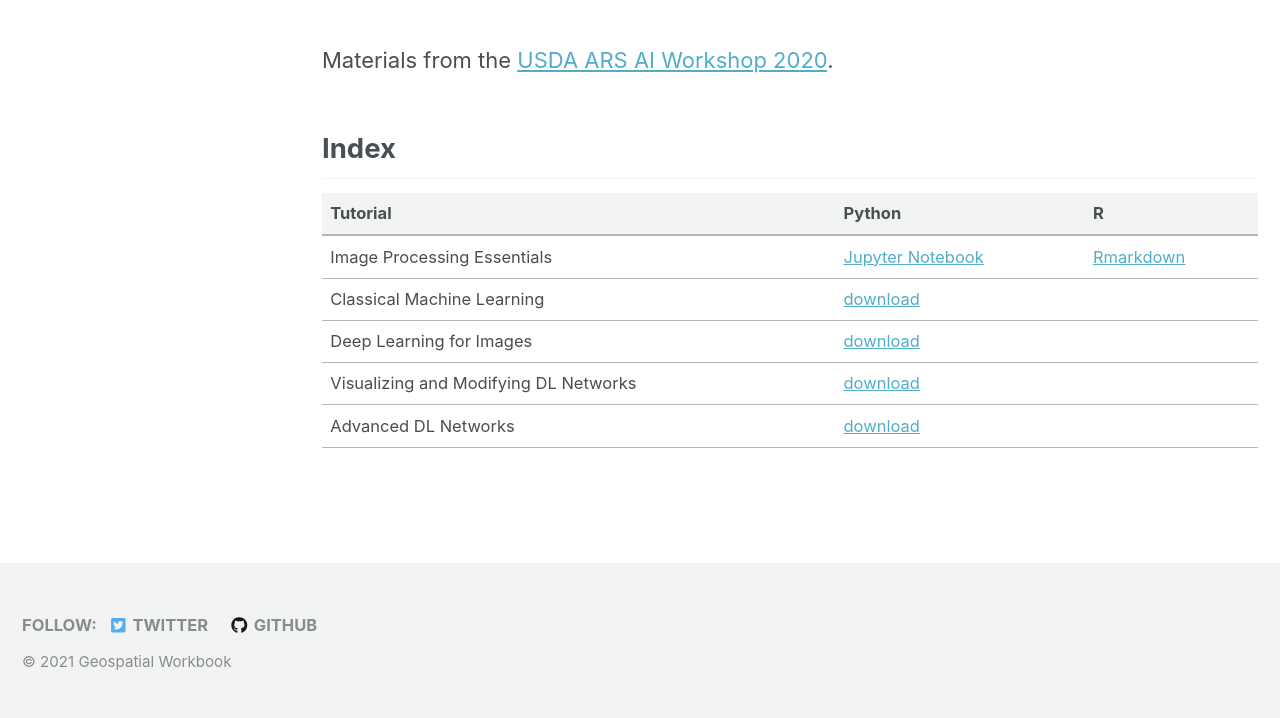
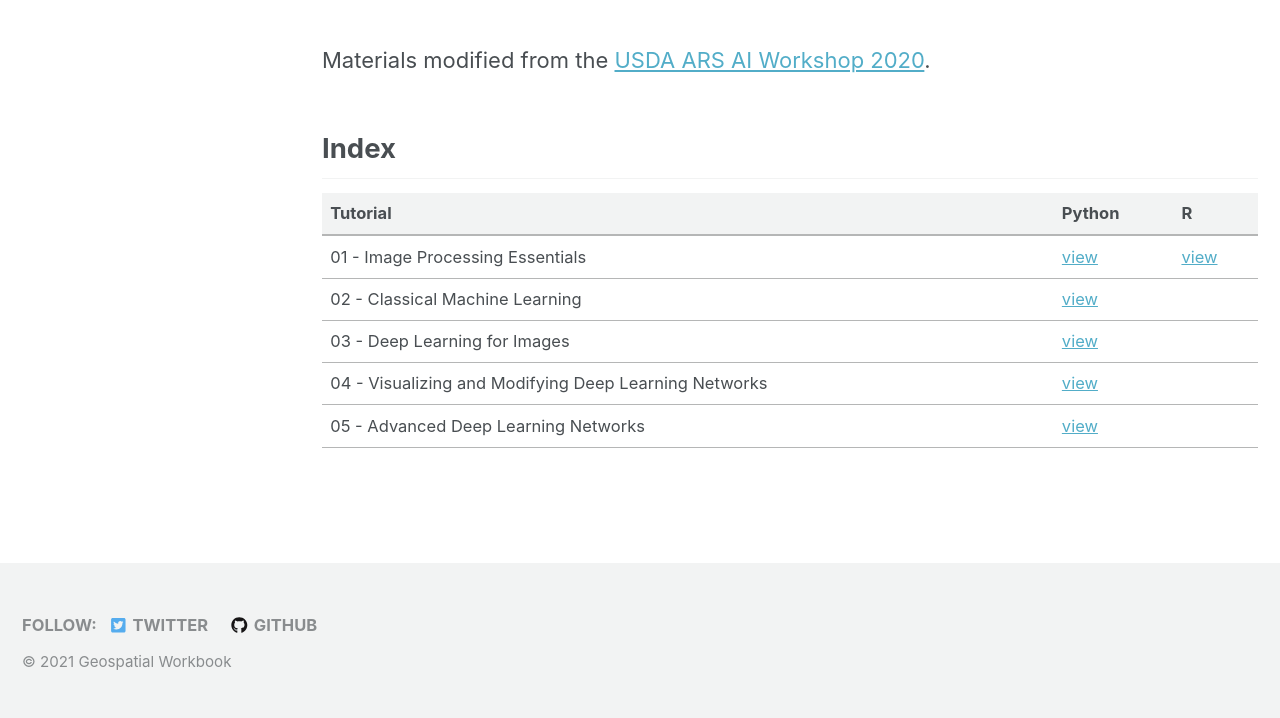
Before and after one commit to ISUgenomics/geospatialworkbook, a Jekyll site: the page built from Workshops/ImageMLWorkshop.md, in a window 1280 px wide. Shown: the part 313-1031 px from the top of the page. Built offline with Jekyll 4.4.1, drawn with Linux system fonts in a browser that asks for light colours; cached includes are drawn as plain includes; nearby versions of some CDN libraries; comment, search, counter and statistics services are not loaded.

Commit message:
fix links

```diff
--- a/Workshops/ImageMLWorkshop.md
+++ b/Workshops/ImageMLWorkshop.md
@@ -6,22 +6,20 @@
   overlay_image: /assets/images/joshua-sortino-LqKhnDzSF-8-unsplash.jpg
 ---
 
-Materials from the [USDA ARS AI Workshop 2020](https://kerriegeil.github.io/NMSU-USDA-ARS-AI-Workshops/).
+Materials modified from the [USDA ARS AI Workshop 2020](https://kerriegeil.github.io/NMSU-USDA-ARS-AI-Workshops/).
 
 ## Index
 
 | Tutorial | Python | R |
 |:--|:--|:--|
-| Image Processing Essentials | [Jupyter Notebook](Tutorial1_Image_Processing_Essentials_Boucheron.md) |[Rmarkdown](R_Image_Processing.md) |
-| Classical Machine Learning | [download](Tutorial2_Classical_Machine_Learning_Boucheron.md)| |
-| Deep Learning for Images | [download](Tutorial3_Deep_Learning_for_Images_Boucheron.md) | |
-| Visualizing and Modifying DL Networks | [download](Tutorial4_Visualizing_and_Modifying_DL_Networks_Boucheron.md) | |
-| Advanced DL Networks | [download](Tutorial5_Advanced_DL_Networks.md)| |
+| 01 - Image Processing Essentials | [view](Tutorial1_Image_Processing_Essentials_Boucheron.md) |[view](R_Image_Processing.md) |
+| 02 - Classical Machine Learning | [view](Tutorial2_Classical_Machine_Learning_Boucheron.md)| |
+| 03 - Deep Learning for Images | [view](Tutorial3_Deep_Learning_for_Images_Boucheron.md) | |
+| 04 - Visualizing and Modifying Deep Learning Networks | [view](Tutorial4_Visualizing_and_Modifying_DL_Networks_Boucheron.md) | |
+| 05 - Advanced Deep Learning Networks | [view](Tutorial5_Advanced_DL_Networks.md)| |
 
 
 <!--
-
-
 
 <hr />
 The original learn page is below:
```
